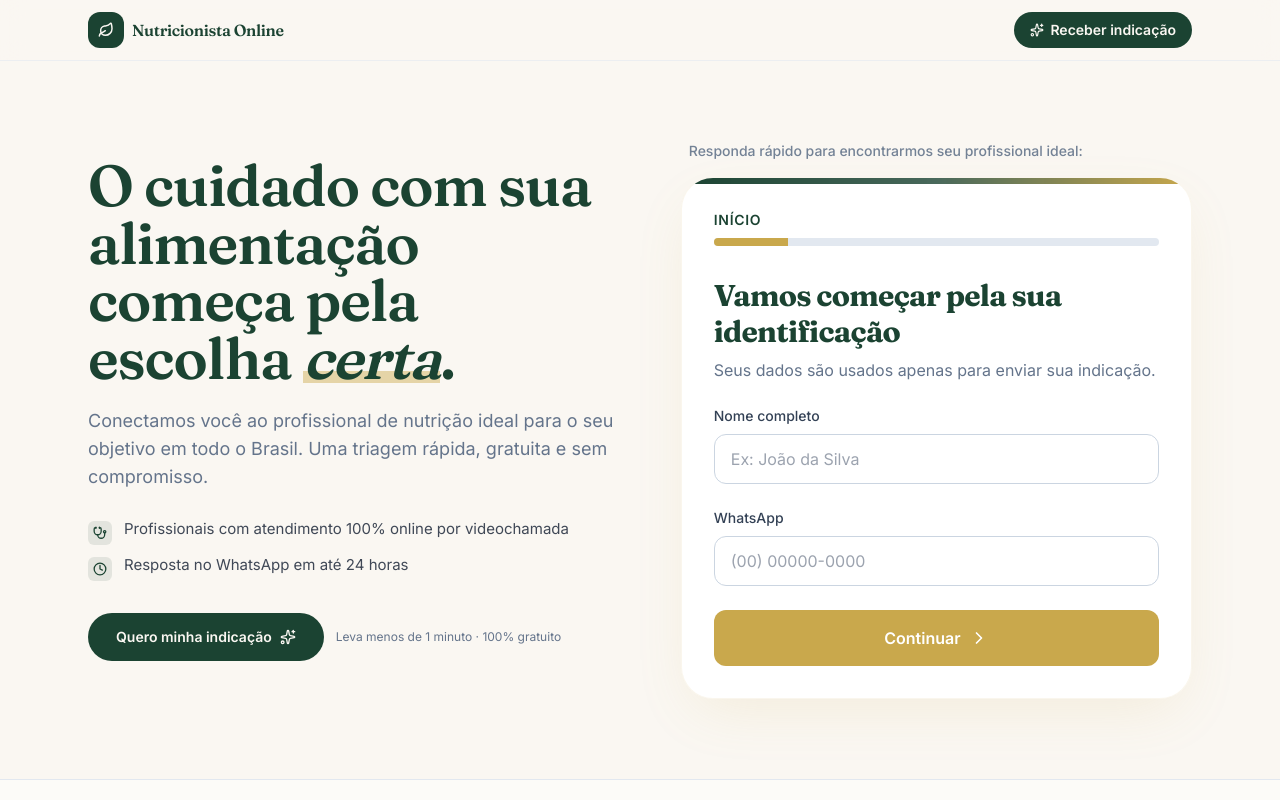
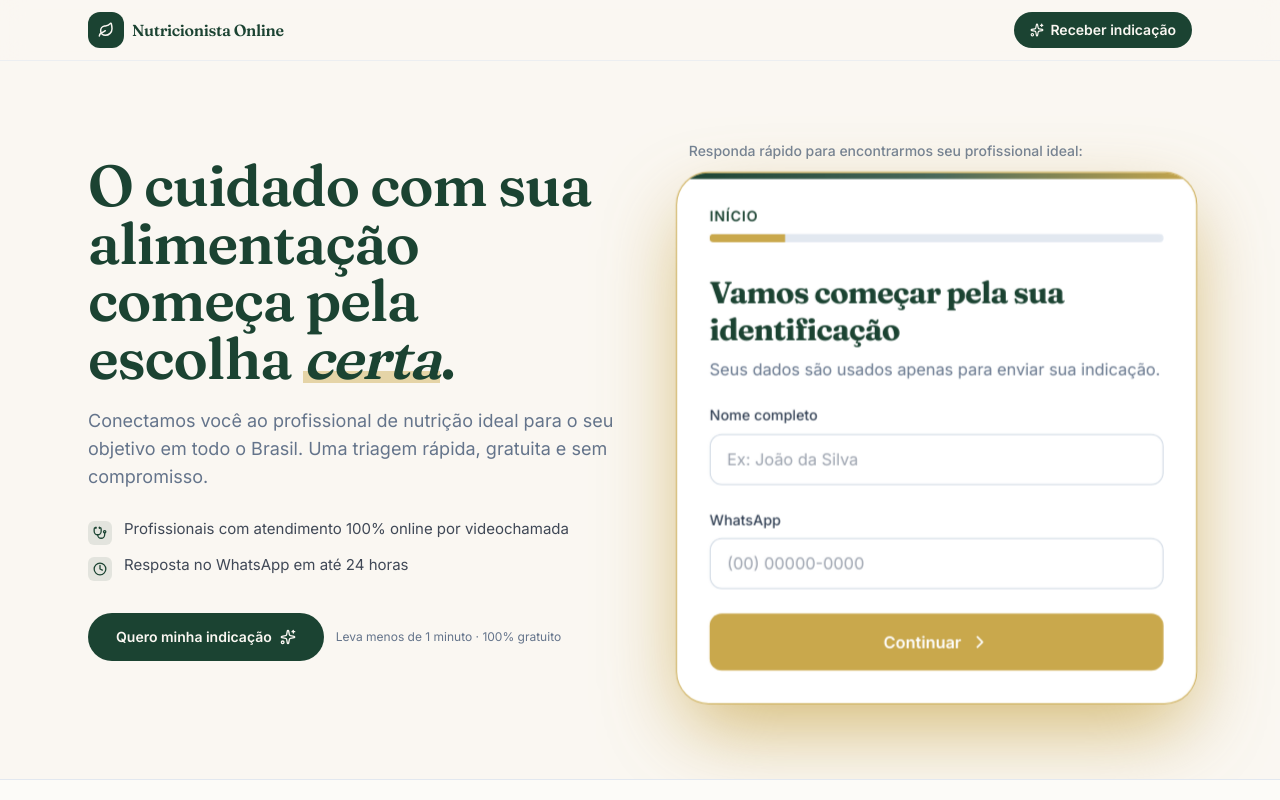
Before and after one commit to viniciusbritothiagoalves-tech/Nutricionista-Online, a React (Vite) app: page / in a window 1280 px wide. Shown: the top 800 px of the page. Built offline with nearby package versions, Linux system fonts and the light colour scheme.

Commit message:
atualizações animadas

```diff
--- a/src/pages/Public/FormFlow.jsx
+++ b/src/pages/Public/FormFlow.jsx
@@ -207,9 +207,31 @@ export const FormFlow = ({ onInteract }) => {
     }
   };
 
+  const isFormStarted = step > 1 || data.nome.trim().length > 0 || data.whatsapp.length > 0;
+
   return (
     <div className="w-full h-full flex flex-col">
-      <div className="w-full max-w-2xl bg-white/95 backdrop-blur-sm rounded-[2rem] shadow-[0_20px_60px_-15px_rgba(201,168,76,0.15)] px-4 py-5 sm:p-8 border-[1.5px] border-gold/10 relative overflow-hidden">
+      <motion.div
+        animate={isFormStarted ? {
+          scale: 1,
+          boxShadow: "0px 20px 60px -15px rgba(201,168,76,0.15)",
+          borderColor: "rgba(201,168,76,0.1)"
+        } : {
+          scale: [1, 1.02, 1],
+          boxShadow: [
+            "0px 20px 60px -15px rgba(201,168,76,0.2)",
+            "0px 30px 80px -10px rgba(201,168,76,0.8)",
+            "0px 20px 60px -15px rgba(201,168,76,0.2)"
+          ],
+          borderColor: [
+            "rgba(201,168,76,0.3)",
+            "rgba(201,168,76,1)",
+            "rgba(201,168,76,0.3)"
+          ]
+        }}
+        transition={isFormStarted ? { duration: 0.5 } : { duration: 2.5, repeat: Infinity, ease: "easeInOut" }}
+        className="w-full max-w-2xl bg-white/95 backdrop-blur-sm rounded-[2rem] px-4 py-5 sm:p-8 border-[1.5px] relative overflow-hidden"
+      >
         {/* Decorator background */}
         <div className="absolute top-0 left-0 w-full h-1.5 bg-gradient-to-r from-primary via-primary/80 to-gold"></div>
         <ProgressBar currentStep={step} totalSteps={stepNames.length} stepName={stepNames[step - 1]} />
@@ -225,7 +247,7 @@ export const FormFlow = ({ onInteract }) => {
             {renderStep()}
           </motion.div>
         </AnimatePresence>
-      </div>
+      </motion.div>
     </div>
   );
 };
```
